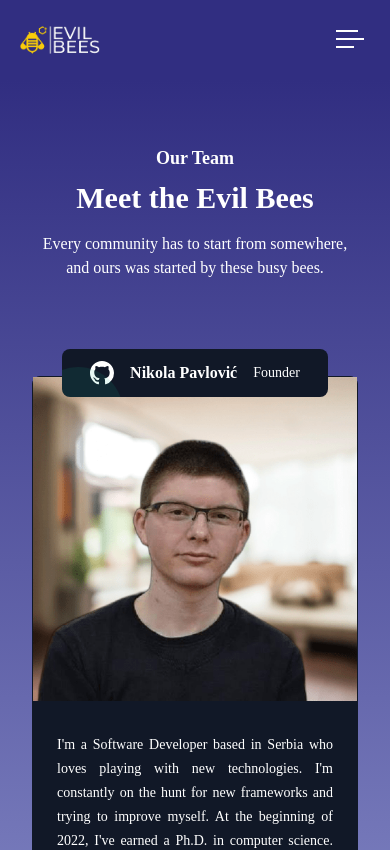
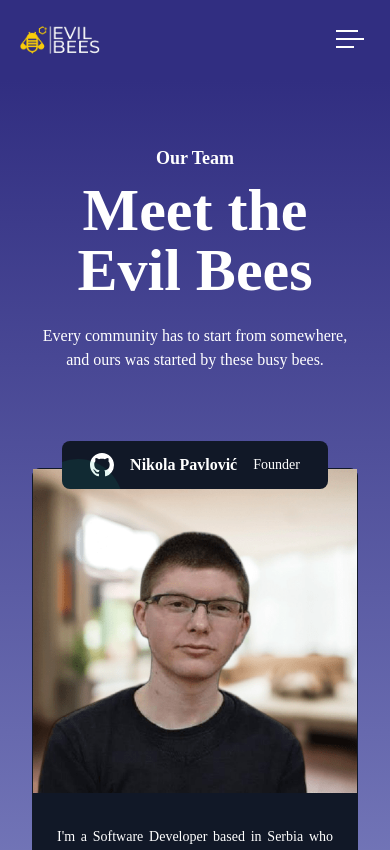
Before and after one commit to nikolap994/evil_bees, a Next.js app: page /our-team in a window 390 px wide. Shown: the top 850 px of the page. Built offline with nearby package versions, Linux system fonts and the light colour scheme.

Commit message:
Our team minor style updates

```diff
--- a/pages/our-team.js
+++ b/pages/our-team.js
@@ -19,7 +19,7 @@ export default function OurTeam() {
 								<span className="text-primary mb-2 block text-lg font-semibold">
 									Our Team
 								</span>
-								<h2 className="text-dark mb-4 text-3xl font-bold sm:text-4xl md:text-[40px]">
+								<h2 className="text-dark mb-6 font-bold text-6xl md:text-[40px]">
 									Meet the Evil Bees
 								</h2>
 								<p className="text-body-color text-base">
```
